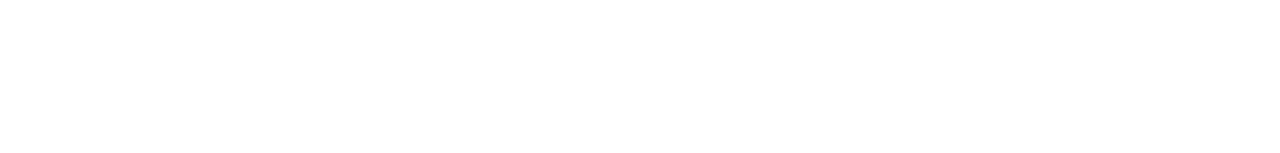
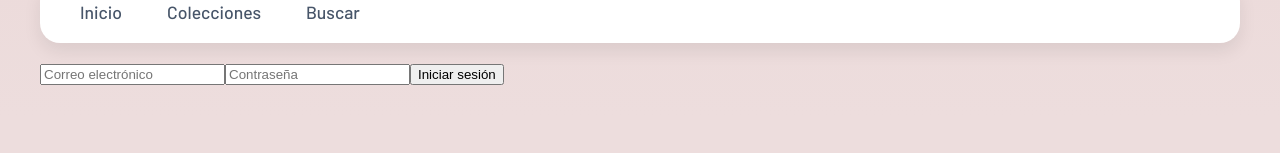
Before and after one commit to gerardowacker/conexionub, a Next.js app: page /repositorio/iniciar-sesion in a window 1280 px wide. Before the commit this address had no page. Shown: the part 284-437 px from the top of the page. Built offline with nearby package versions, Linux system fonts and the light colour scheme; no server answers.

Commit message:
Added a simple login page into the `iniciar-sesion` directory under `repositorio`

```diff
--- /dev/null
+++ b/src/app/repositorio/iniciar-sesion/page.tsx
@@ -0,0 +1,61 @@
+'use client';
+
+import React, { useContext, useEffect, useState } from 'react';
+import { useRouter } from 'next/navigation';
+import { SessionContext } from '@/context/SessionContext';
+
+export default function LoginPage() {
+    const session = useContext(SessionContext);
+    const router = useRouter();
+    const [error, setError] = useState<string | null>(null);
+    const user = session?.user;
+    const login = session?.login;
+
+    useEffect(() => {
+        if (user) router.push('/repositorio');
+    }, [user, router]);
+
+    if (!session) {
+        setError('El contexto de sesión no está disponible.')
+        return;
+    }
+
+    const handleSubmit = async (e: React.FormEvent<HTMLFormElement>) => {
+        e.preventDefault();
+        setError(null);
+
+        const formData = new FormData(e.currentTarget);
+        const email = (formData.get('email') as string)?.trim();
+        const password = (formData.get('password') as string)?.trim();
+
+        if (!email || !password) {
+            setError('Debes ingresar un correo y una contraseña.');
+            return;
+        }
+
+        if (!login) {
+            setError('No se puede iniciar sesión: función de login no disponible.');
+            return;
+        }
+
+        try {
+            await login(email, password);
+            router.push('/');
+        } catch (err) {
+            if (err instanceof Error) {
+                setError(err.message || 'Error al iniciar sesión.');
+            } else {
+                setError('Error al iniciar sesión.');
+            }
+        }
+    };
+
+    return (
+        <form onSubmit={handleSubmit}>
+            {error && <p className="red">{error}</p>}
+            <input type="email" name="email" placeholder="Correo electrónico" required/>
+            <input type="password" name="password" placeholder="Contraseña" required/>
+            <button type="submit">Iniciar sesión</button>
+        </form>
+    );
+}
```
